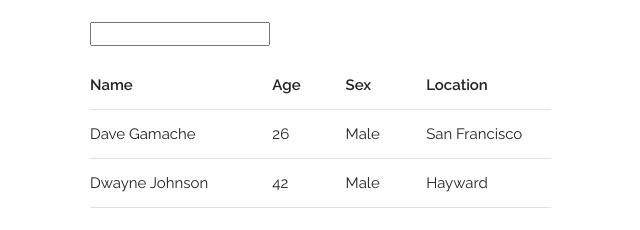
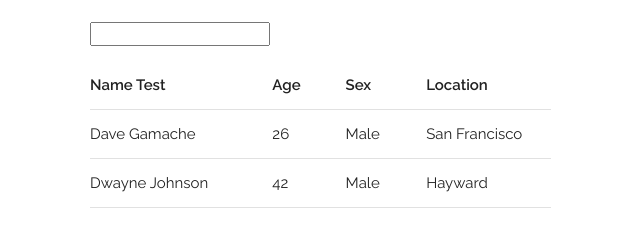
Before and after one commit to manapixels/breadshopdb, a plain HTML site: page index.html in a window 1280 px wide. Shown: the part 352-582 px from the top of the page, 70-710 px from the left. Drawn offline with nearby package versions, Linux system fonts and the light colour scheme.

Commit message:
Test commit

```diff
--- a/index.html
+++ b/index.html
@@ -40,7 +40,7 @@
       <table class="u-full-width">
           <thead>
             <tr>
-              <th>Name</th>
+              <th>Name Test</th>
               <th>Age</th>
               <th>Sex</th>
               <th>Location</th>
```
